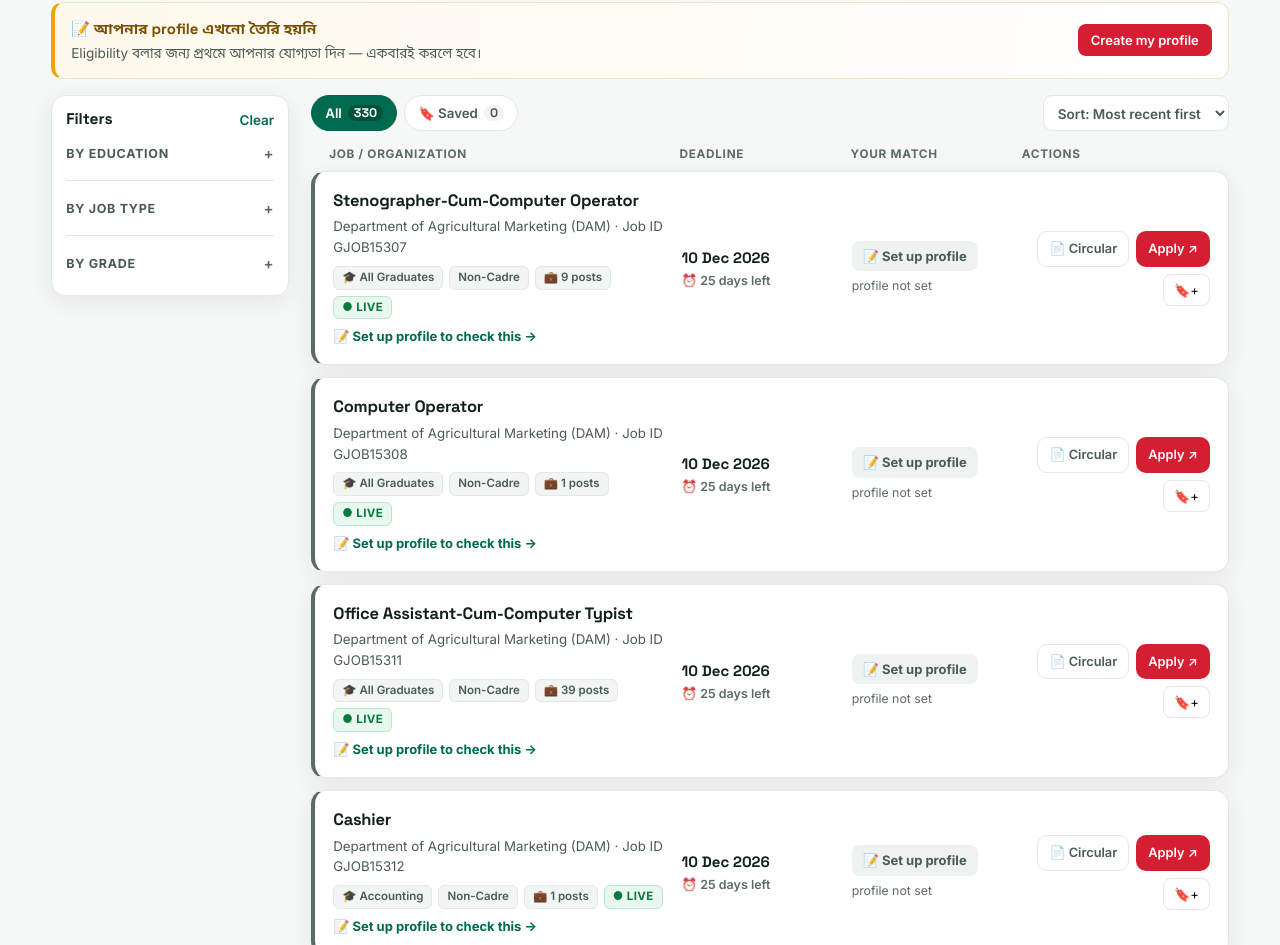
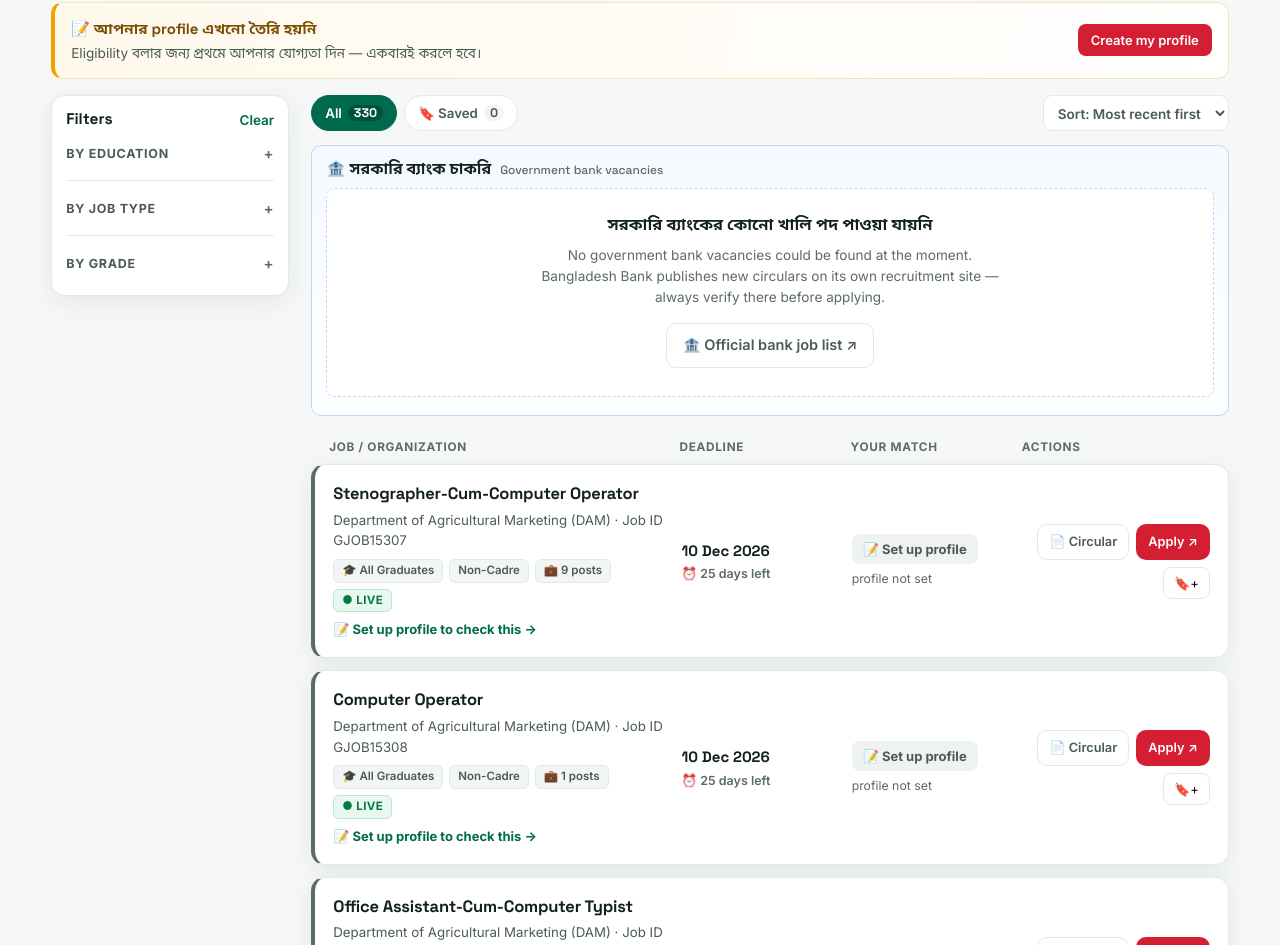
Before and after one commit to Shazid41/chakrimatch-bd, a plain HTML site: page index.html in a window 1280 px wide. Shown: the part 982-1927 px from the top of the page. Drawn offline with Linux system fonts and the light colour scheme.

Commit message:
Keep the bank strip visible with an honest empty state when no vacancy is open

```diff
--- a/css/styles.css
+++ b/css/styles.css
@@ -689,6 +689,9 @@ body{-webkit-tap-highlight-color:transparent}
 .bank-strip-sub{font-size:12px;font-weight:500;color:var(--ink-3,#7a8494)}
 .bank-strip-note{font-size:12.5px;line-height:1.55;color:#8A5A00;background:#FFF6E5;border:1px solid #F3E4BE;border-radius:7px;padding:6px 9px;flex-basis:100%}
 .bank-strip-note a{color:#8A5A00;font-weight:700}
+.bank-empty{text-align:center;padding:24px 16px 28px;border:1.5px dashed #BFD8F5;border-radius:9px;background:#fff}
+.bank-empty-title{font-family:var(--display,sans-serif);font-weight:800;font-size:16px;color:var(--ink,#101828);margin:0 0 7px}
+.bank-empty-sub{font-size:13.6px;line-height:1.55;color:var(--ink-3,#7a8494);margin:0 auto 15px;max-width:56ch}
 .job-card-bank{border-left:4px solid #0B63CE !important;background:#FFFFFF}
 .bank-flag{display:inline-block;font-size:11px;font-weight:800;letter-spacing:.4px;color:#0B63CE;background:#EFF6FF;border:1px solid #BEDBFB;border-radius:5px;padding:1px 6px;margin-right:7px;vertical-align:2px}
 #bankMore{margin:8px 0 12px}
--- a/js/app.js
+++ b/js/app.js
@@ -605,6 +605,20 @@ function jobCardHTML(job, ev) {
   </article>`;
 }
 
+/* Shown when no government bank vacancy can be found at all. The bank strip is
+   the headline feature, so it stays on the page with an honest message and a
+   link to the official portal instead of silently disappearing. */
+function bankEmptyHTML() {
+  return `<div class="bank-empty">
+    <p class="bank-empty-title">সরকারি ব্যাংকের কোনো খালি পদ পাওয়া যায়নি</p>
+    <p class="bank-empty-sub">No government bank vacancies could be found at the moment.
+      Bangladesh Bank publishes new circulars on its own recruitment site — always
+      verify there before applying.</p>
+    <a class="btn btn-outline" href="https://erecruitment.bb.org.bd/onlineapp/joblist.php"
+       target="_blank" rel="noopener">🏦 Official bank job list ↗</a>
+  </div>`;
+}
+
 function renderResults() {
   const ready = profileReady();
   if (!ready && ["eligible", "check", "not"].includes(state.status)) state.status = "all";
@@ -635,10 +649,14 @@ function renderResults() {
   const strip = $("#bankStrip");
   if (strip) {
     if (!bankRows.length) {
-      strip.hidden = true;
       /* only empty the children — wiping #bankStrip itself would destroy them */
       const bl = $("#bankList"); if (bl) bl.innerHTML = "";
       const bm = $("#bankMore"); if (bm) bm.innerHTML = "";
+      /* Nothing open anywhere → keep the section and say so. The visitor's own
+         search/filters merely hid them → drop the strip as before. */
+      const anyBank = state.jobs.some(j => j.isBank);
+      strip.hidden = anyBank;
+      if (!anyBank && bl) bl.innerHTML = bankEmptyHTML();
     } else {
       strip.hidden = false;
       const shown = state.showAllBanks ? bankRows : bankRows.slice(0, 4);
```
